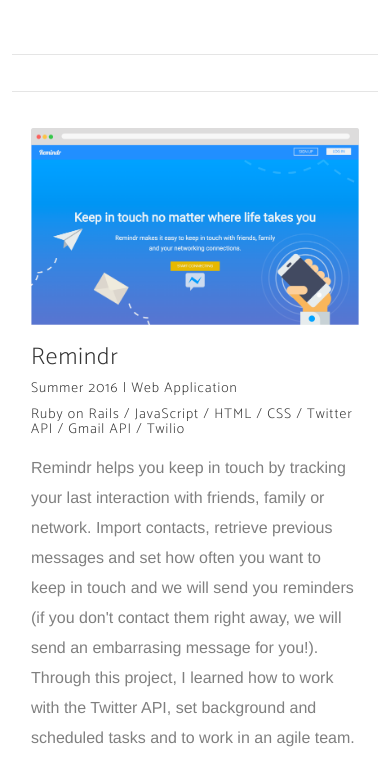
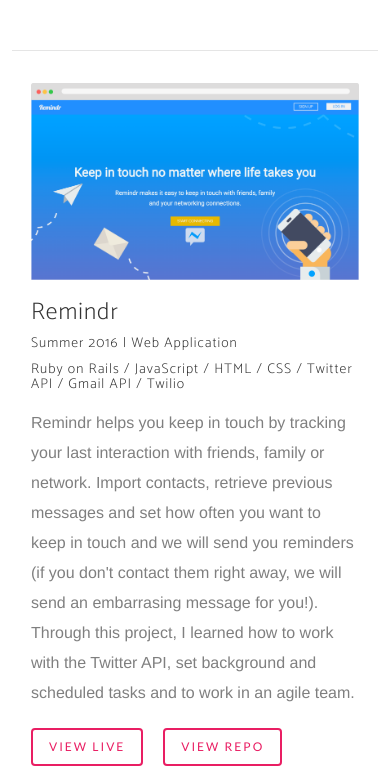
Before and after one commit to carol-yao/wip-website, a website: page index.html in a window 390 px wide. Shown: the part 954-1724 px from the top of the page. Drawn offline with nearby package versions, Linux system fonts and the light colour scheme; a web font is replaced by a local one.

Commit message:
edited divider margins and edited phrases

```diff
--- a/css/styles.css
+++ b/css/styles.css
@@ -136,7 +136,7 @@
     padding: 0;
   }
   .divider {
-    margin: 36px auto;
+    margin: 24px auto;
   }
   .row {
     margin: 32px 8px;
--- a/index.html
+++ b/index.html
@@ -93,8 +93,6 @@
 
   <div class="divider" id="projects"></div>
 
-  <div class="divider"></div>
-
   <div class="row project" id="remindr">
     <div class="col-md-6">
       <a href="#">
@@ -164,7 +162,7 @@
       <h4>React / Ruby on Rails</h4>
       <p>The SOMO Project is a non-profit organization that acts as an accelerator and incubator for visionary entrepreneurs in Africa.
       This web application is a cost-effective SMS-based tool and companion web application to help the entrepreneurs manage and distribute surveys their communities through text since there is no reliable data coverage in many parts of Africa.</p>
-      <a class="btn btn-primary" href="https://github.com/uwblueprint">View Github</a>
+      <a class="btn btn-primary" href="https://github.com/uwblueprint">View Repo</a>
     </div>
   </div>
 
```
